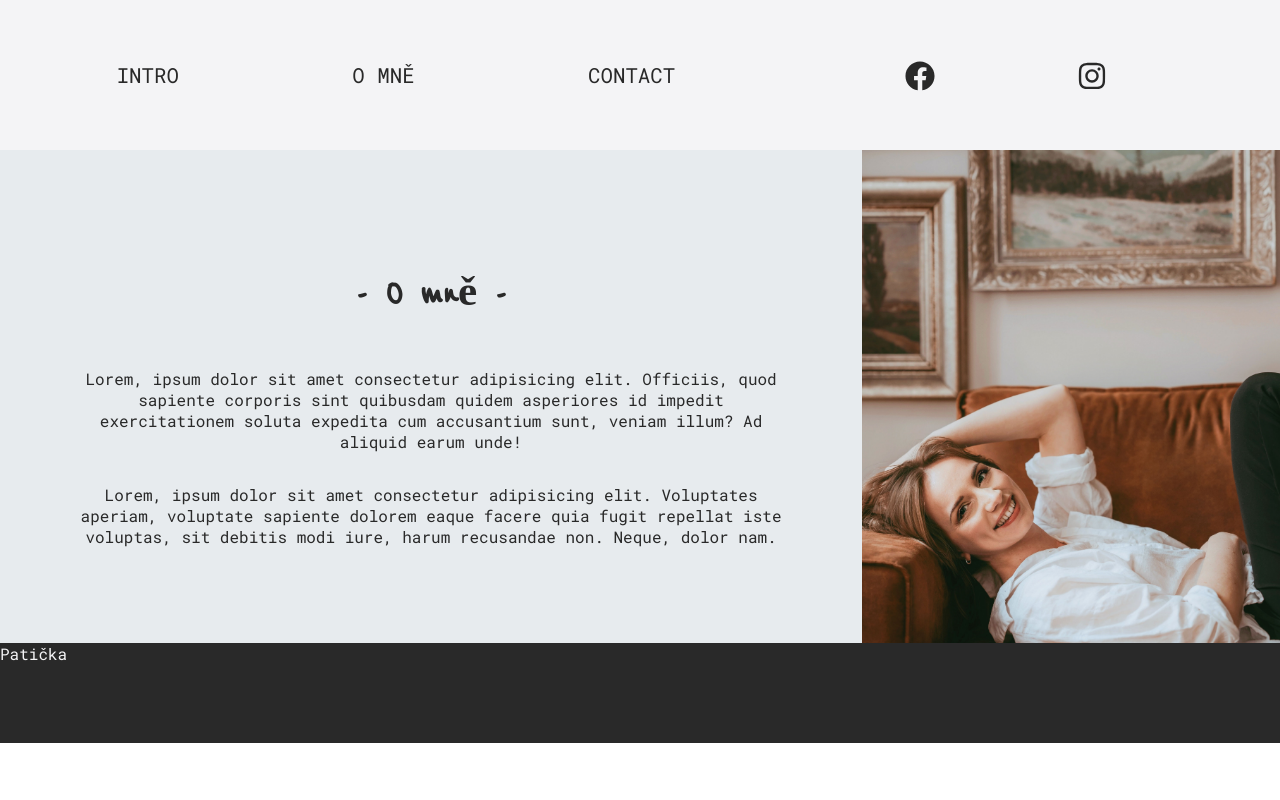
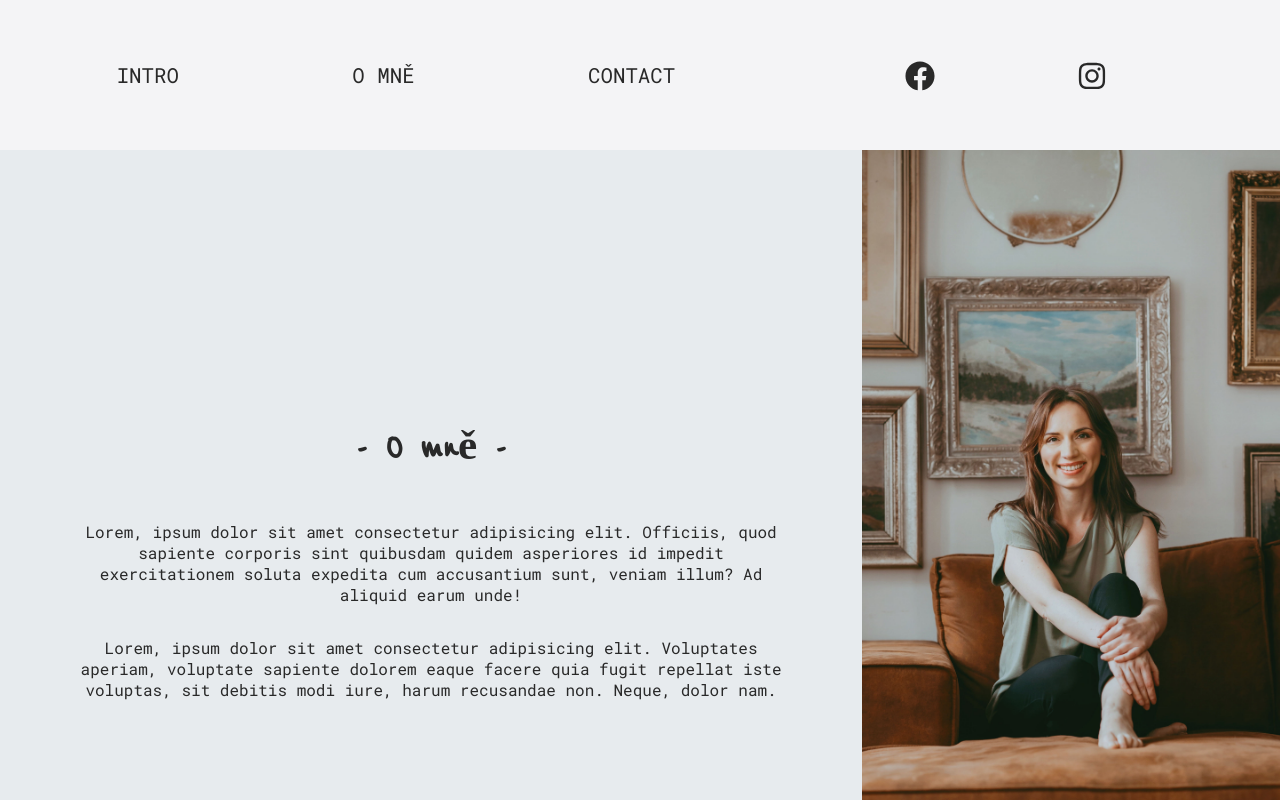
Before and after one commit to Maree13/paulinesky-studio, a React (Create React App) app: page /aboutme in a window 1280 px wide. Shown: the top 800 px of the page. Built offline with nearby package versions, Linux system fonts and the light colour scheme; a web font is replaced by a local one.

Commit message:
about me, foto, footer

```diff
--- a/src/index.css
+++ b/src/index.css
@@ -159,7 +159,7 @@ h1 {
   display: flex;
   flex-direction: row;
   background-color: var(--background-2);
-  height: 100vh - 250px;
+  height: 100vh;
 }
 
 .aboutme-text {
@@ -174,7 +174,7 @@ h1 {
 
 .aboutme-background-image {
   width: 100%;
-  background-image: url('./imgomne/img-omne-1.jpg');
+  background-image: url('./imgomne/img-omne-2.jpg');
   background-size: cover;
   background-position: center;
   background-repeat: no-repeat;
```
Also changed, not shown: src/imgomne/img-omne-2.jpg (added).
